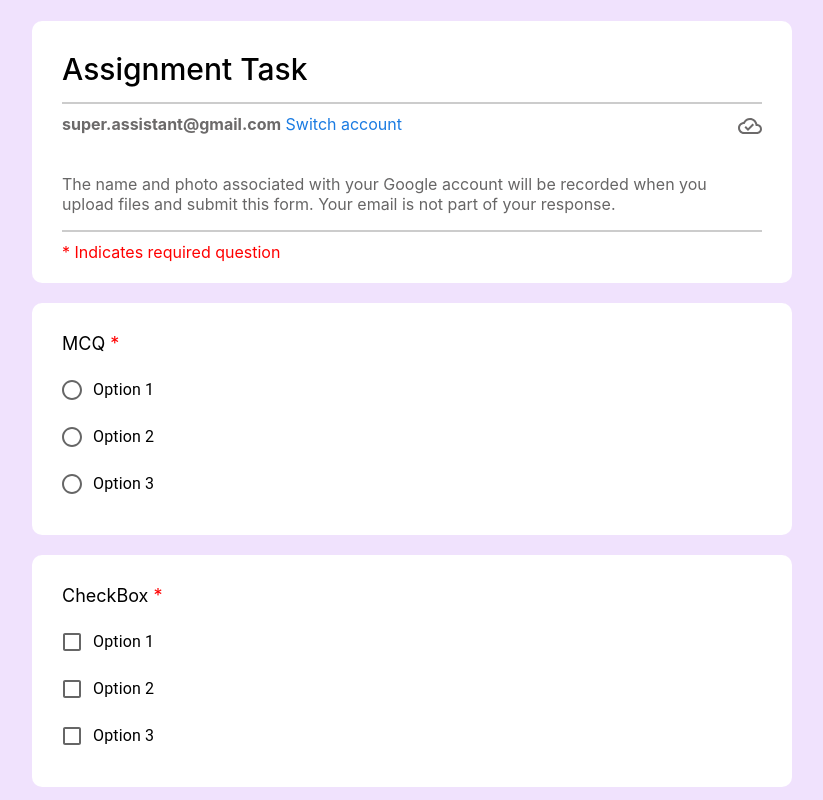
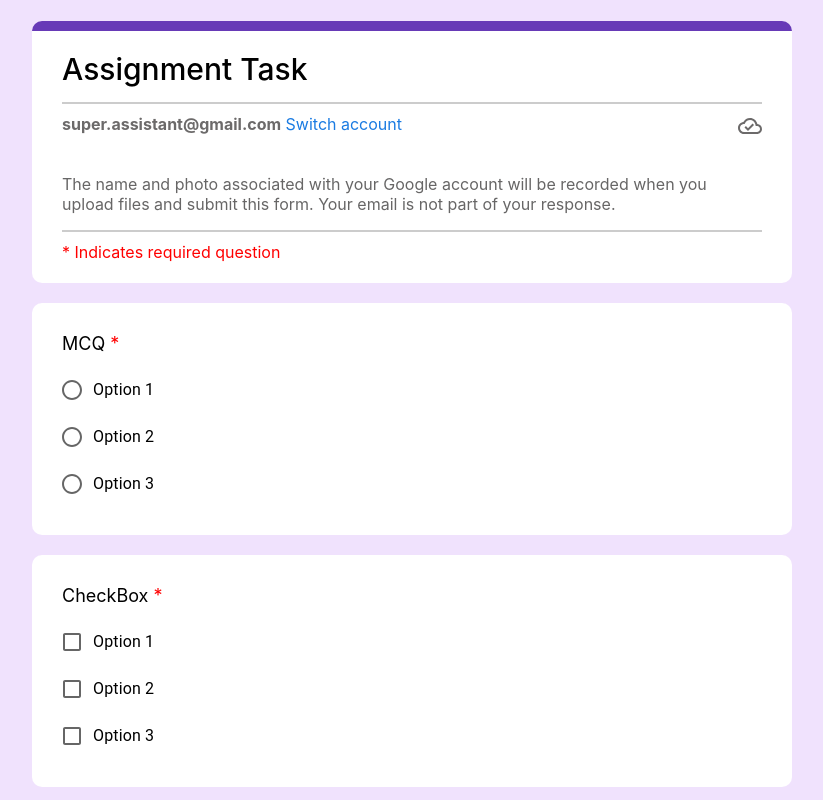
Before and after one commit to yashverma03/google-form, a React (Create React App) app: page / in a window 1280 px wide. Shown: the top 800 px of the page, without its empty margins (228-1051 px from the left). Built offline with nearby package versions, Linux system fonts and the light colour scheme.

Commit message:
updated header component

```diff
--- a/src/components/Header.jsx
+++ b/src/components/Header.jsx
@@ -5,6 +5,7 @@ import CloudDoneOutlinedIcon from '@mui/icons-material/CloudDoneOutlined';
 const Header = () => {
   return (
     <div className='header-container'>
+      <div className="rectangle" />
       <h2 className='header-title'>Assignment Task</h2>
       <hr className='header-divider' />
 
--- a/src/components/styles/Header.css
+++ b/src/components/styles/Header.css
@@ -3,6 +3,17 @@
   padding: 5px 30px;
   border-radius: 10px;
   background-color: white;
+  position: relative;
+}
+
+.rectangle {
+  width: 100%;
+  height: 10px;
+  background-color: rgb(103, 58, 183);
+  border-radius: 10px 10px 0 0;
+  position: absolute;
+  top: 0;
+  left: 0;
 }
 
 .header-title {
```
